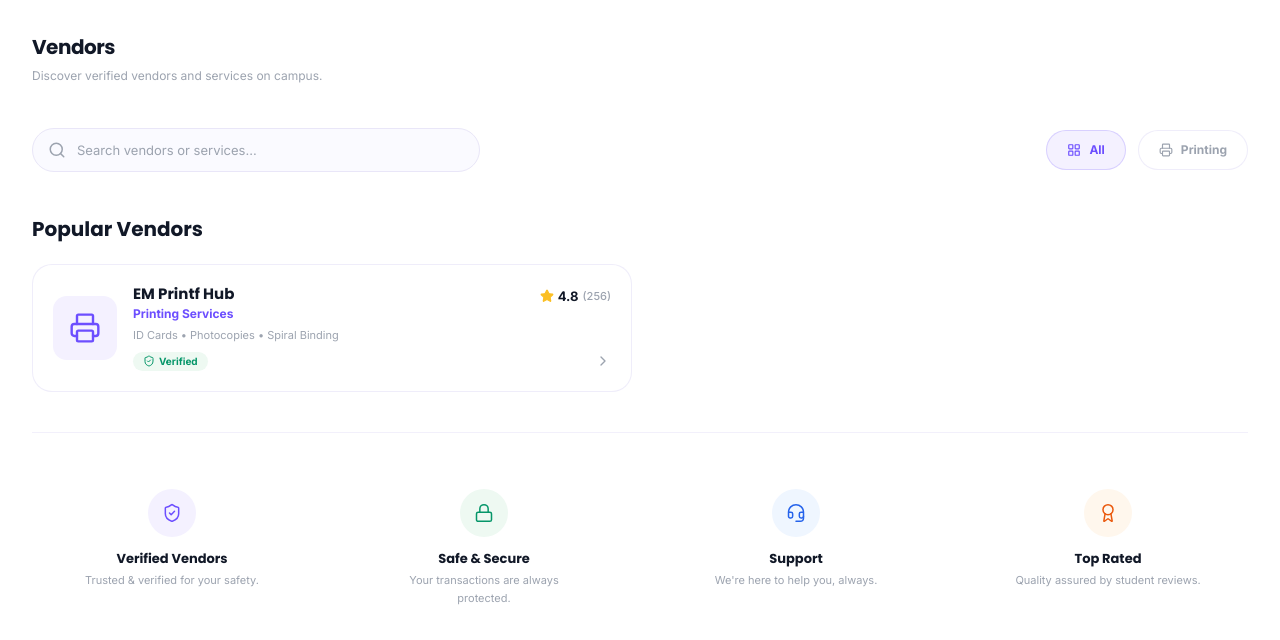
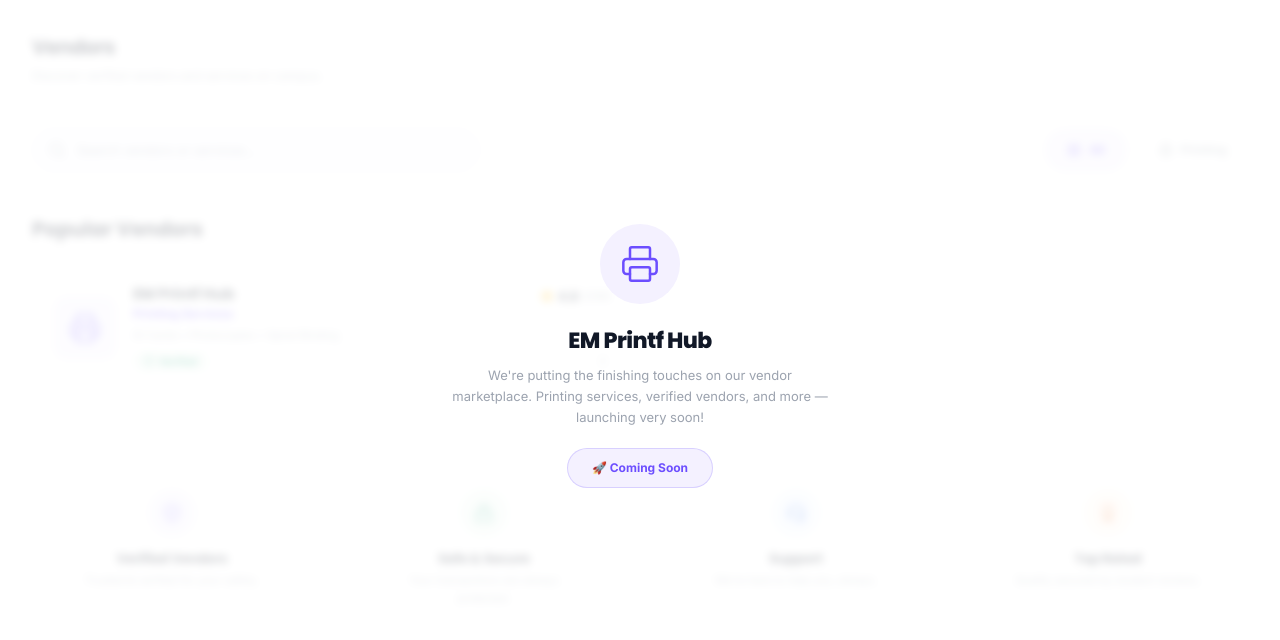
Before and after one commit to jithendra0909/engineering-market3, a React (Vite) app in the folder client/: page /vendors in a window 1280 px wide. Shown: the top 640 px of the page. Built offline with nearby package versions, Linux system fonts and the light colour scheme; no server answers.

Commit message:
feat: add Coming Soon overlay to Vendors/Print Hub + update WhatsApp token

```diff
--- a/client/src/App.jsx
+++ b/client/src/App.jsx
@@ -147,16 +147,11 @@ function App() {
             />
 
             {/* Stubs / Coming Soon */}
+            {/* ── COMING SOON: Print Hub routes temporarily redirect to Vendors overlay ── */}
+            {/* To launch Print Hub, restore original routes below */}
             <Route path="/vendors" element={<Vendors />} />
-            <Route
-              path="/vendors/print-studio"
-              element={
-                <ProtectedRoute>
-                  <PrintStudio />
-                </ProtectedRoute>
-              }
-            />
-            <Route path="/orders" element={<Orders />} />
+            <Route path="/vendors/print-studio" element={<Navigate to="/vendors" replace />} />
+            <Route path="/orders" element={<Navigate to="/vendors" replace />} />
             <Route
               path="/vendors/print-dashboard"
               element={
--- a/client/src/pages/Vendors.jsx
+++ b/client/src/pages/Vendors.jsx
@@ -12,6 +12,21 @@ export const Vendors = () => {
 
   return (
     <div className="relative overflow-hidden">
+
+      {/* ── COMING SOON OVERLAY — Remove this block to launch Print Hub ── */}
+      <div className="absolute inset-0 z-50 bg-white/80 backdrop-blur-sm flex flex-col items-center justify-center text-center px-6">
+        <div className="w-20 h-20 bg-[#F4F1FF] rounded-full flex items-center justify-center mb-5">
+          <Printer className="w-10 h-10 text-[#6C4EFF] stroke-[1.5]" />
+        </div>
+        <h2 className="text-[22px] font-extrabold text-[#111827] tracking-tight">EM Printf Hub</h2>
+        <p className="text-[13px] text-[#9CA3AF] mt-2 max-w-sm leading-relaxed">
+          We're putting the finishing touches on our vendor marketplace. Printing services, verified vendors, and more — launching very soon!
+        </p>
+        <div className="mt-5 px-6 py-2.5 bg-[#F4F1FF] text-[#6C4EFF] font-bold text-[12px] rounded-full border border-[#6C4EFF]/20">
+          🚀 Coming Soon
+        </div>
+      </div>
+      {/* ── END COMING SOON OVERLAY ── */}
 
       {/* Decorative background blobs — matches Home page */}
       <div className="absolute top-0 left-0 w-full h-[500px] pointer-events-none overflow-hidden -z-10">
```
Also changed, not shown: 2 other files (tests, documents, lock files or other folders).
